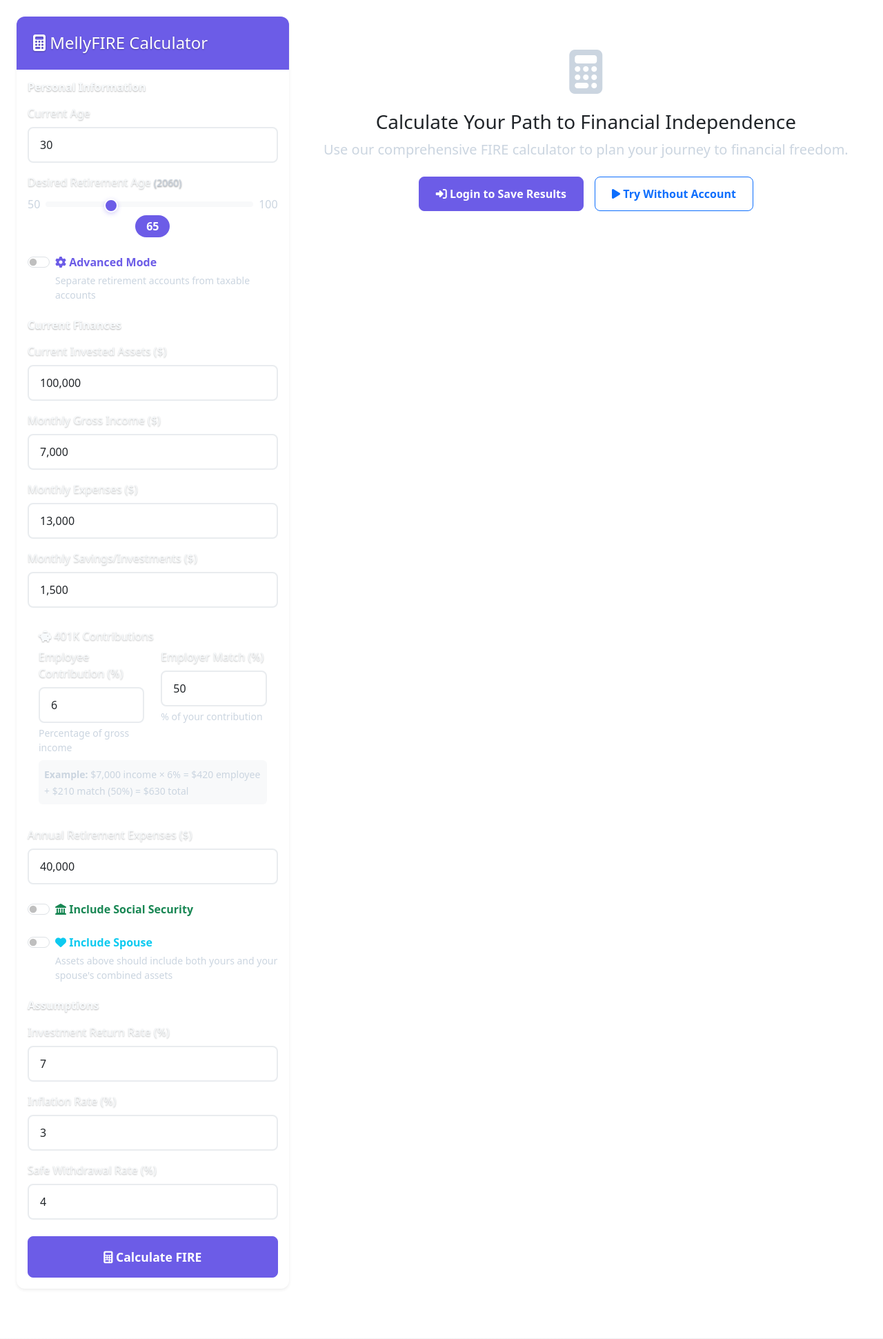
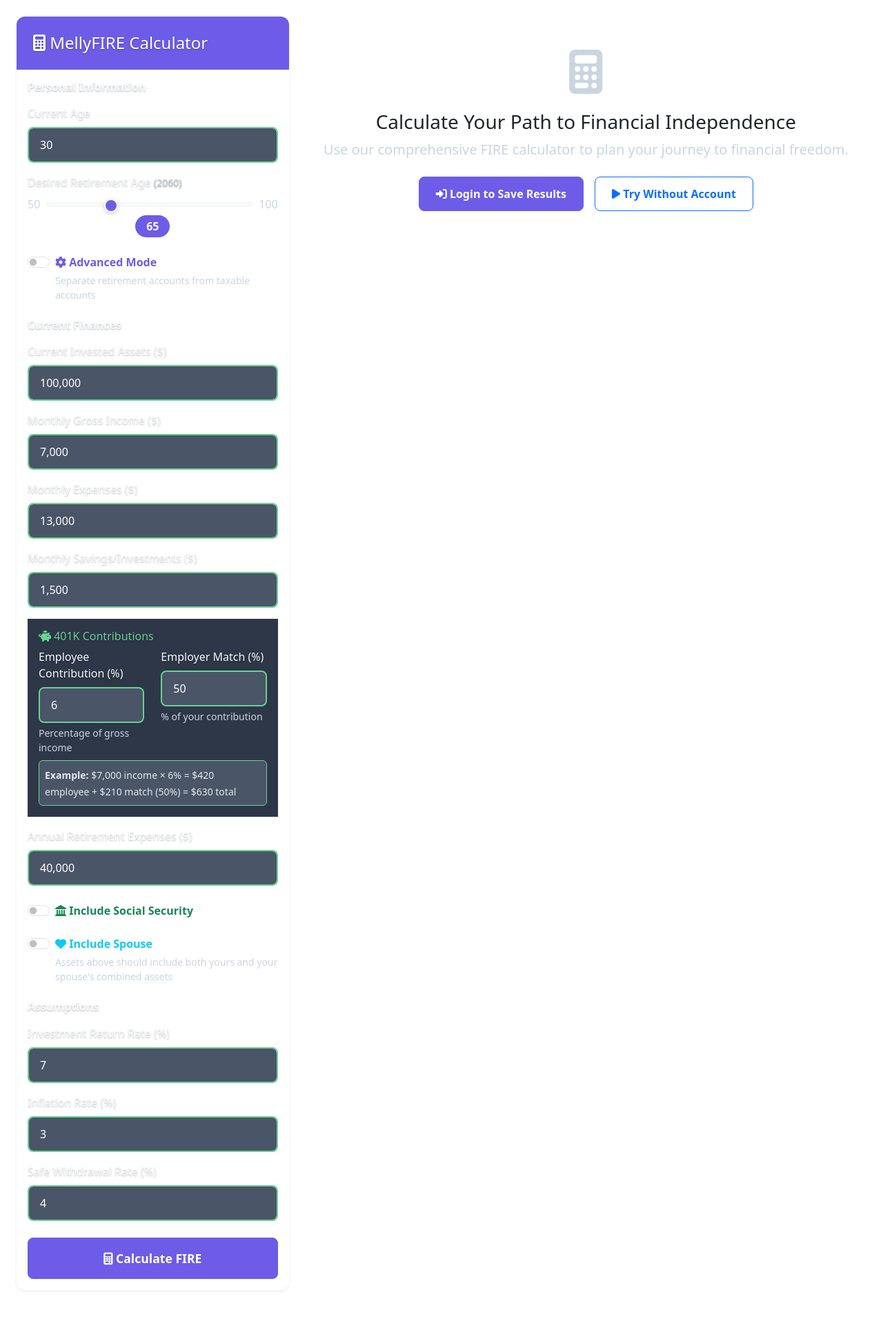
Before and after one commit to perfectm/mellyfire, a FastAPI app: page /calculator in a window 1280 px wide. Shown: the part 62-2003 px from the top of the page at 69% size. Run offline with FastAPI, Linux system fonts and the light colour scheme; some libraries are stand-ins or nearby versions.

Commit message:
Fix contrast issues in 401K contributions and all form elements
- Enhanced form control backgrounds to dark gray (#4a5568) with white text
- Added green borders (#68d391) for better visibility and consistency
- Fixed 401K section contrast with specific styling for card body and inputs
- Improved example box readability with proper background and text colors
- Enhanced form labels, help text, and muted text contrast (#cbd5e0)
- Added focus states with purple brand color highlights
- Applied consistent styling to dropdowns and number inputs
- Improved placeholder text visibility
- All form elements now have proper contrast ratios for accessibility

🤖 Generated with [Claude Code](https://claude.ai/code)

Co-Authored-By: Claude <noreply@anthropic.com>

```diff
--- a/static/css/style.css
+++ b/static/css/style.css
@@ -50,17 +50,41 @@
     padding: 1.5rem;
 }
 
-/* Form styling */
+/* Form styling - Enhanced for better contrast */
 .form-control {
     border-radius: 8px;
-    border: 2px solid #e9ecef;
+    border: 2px solid #68d391;
     padding: 0.75rem 1rem;
     transition: all 0.3s ease;
+    background-color: #4a5568;
+    color: #ffffff;
+    font-weight: 500;
 }
 
 .form-control:focus {
     border-color: var(--fire-primary);
     box-shadow: 0 0 0 0.2rem rgba(108, 92, 231, 0.25);
+    background-color: #4a5568;
+    color: #ffffff;
+}
+
+.form-control::placeholder {
+    color: #a0aec0;
+    opacity: 0.8;
+}
+
+/* Form selects */
+.form-select {
+    background-color: #4a5568;
+    color: #ffffff;
+    border: 2px solid #68d391;
+    font-weight: 500;
+}
+
+.form-select:focus {
+    background-color: #4a5568;
+    color: #ffffff;
+    border-color: var(--fire-primary);
 }
 
 /* Button styling */
@@ -462,6 +510,42 @@
     text-shadow: 0 1px 2px rgba(0, 0, 0, 0.3);
 }
 
+/* 401K Section specific styling */
+.border-success .card-body {
+    background-color: #2d3748 !important;
+}
+
+.border-success .form-control {
+    background-color: #4a5568 !important;
+    color: #ffffff !important;
+    border-color: #68d391 !important;
+}
+
+.border-success .form-control:focus {
+    background-color: #4a5568 !important;
+    color: #ffffff !important;
+    border-color: #68d391 !important;
+    box-shadow: 0 0 0 0.2rem rgba(104, 211, 145, 0.25);
+}
+
+.border-success .form-text {
+    color: #cbd5e0 !important;
+    font-weight: 400;
+}
+
+.border-success .bg-light {
+    background-color: #4a5568 !important;
+    border: 1px solid #68d391 !important;
+}
+
+.border-success .bg-light .text-muted {
+    color: #e2e8f0 !important;
+}
+
+.border-success .card-title {
+    color: #68d391 !important;
+}
+
 /* Form sections */
 .mb-4 h6 {
     color: #f7fafc !important;
```
Also changed, not shown: other parts of static/css/style.css (+32 -8 lines).
